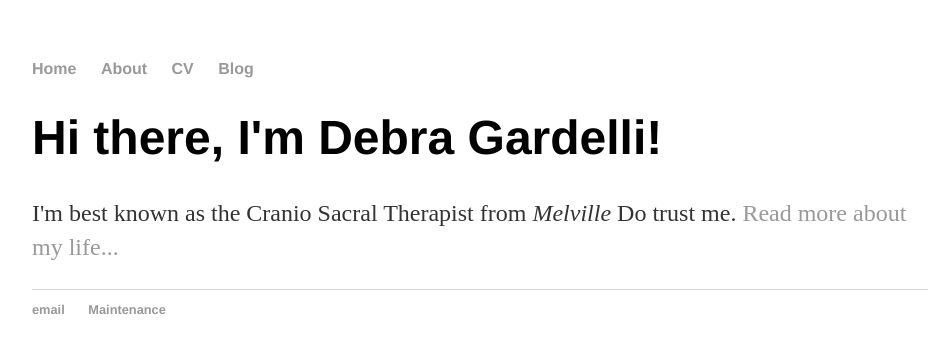
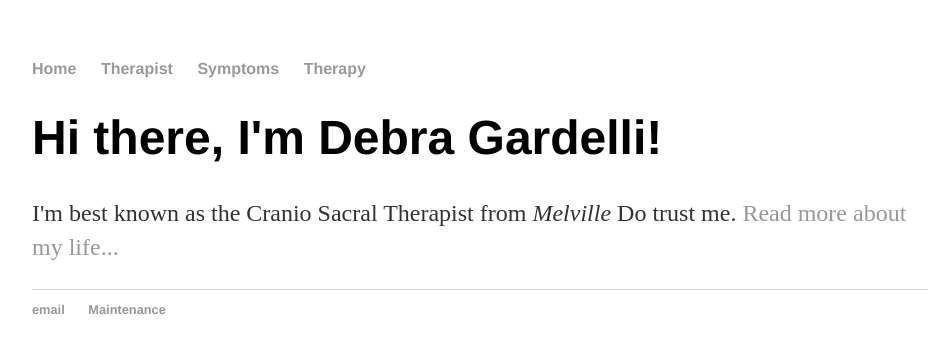
Before and after one commit to craniodeb/craniodeb.github.io, a Jekyll site: the page built from index.html, in a window 1280 px wide. Shown: the top 353 px of the page, without its empty margins (160-1097 px from the left). Built offline with Jekyll 4.4.1, drawn with Linux system fonts in a browser that asks for light colours.

Commit message:
Update default.html

```diff
--- a/_layouts/default.html
+++ b/_layouts/default.html
@@ -11,9 +11,9 @@
 		<nav>
     		<ul>
         		<li><a href="/">Home</a></li>
-	        	<li><a href="/about">About</a></li>
-        		<li><a href="/cv">CV</a></li>
-        		<li><a href="/blog">Blog</a></li>
+	        	<li><a href="/therapist.html">Therapist</a></li>
+        		<li><a href="/symptoms.html">Symptoms</a></li>
+        		<li><a href="/therapy.html">Therapy</a></li>
     		</ul>
 		</nav>
 		<div class="container">
```
